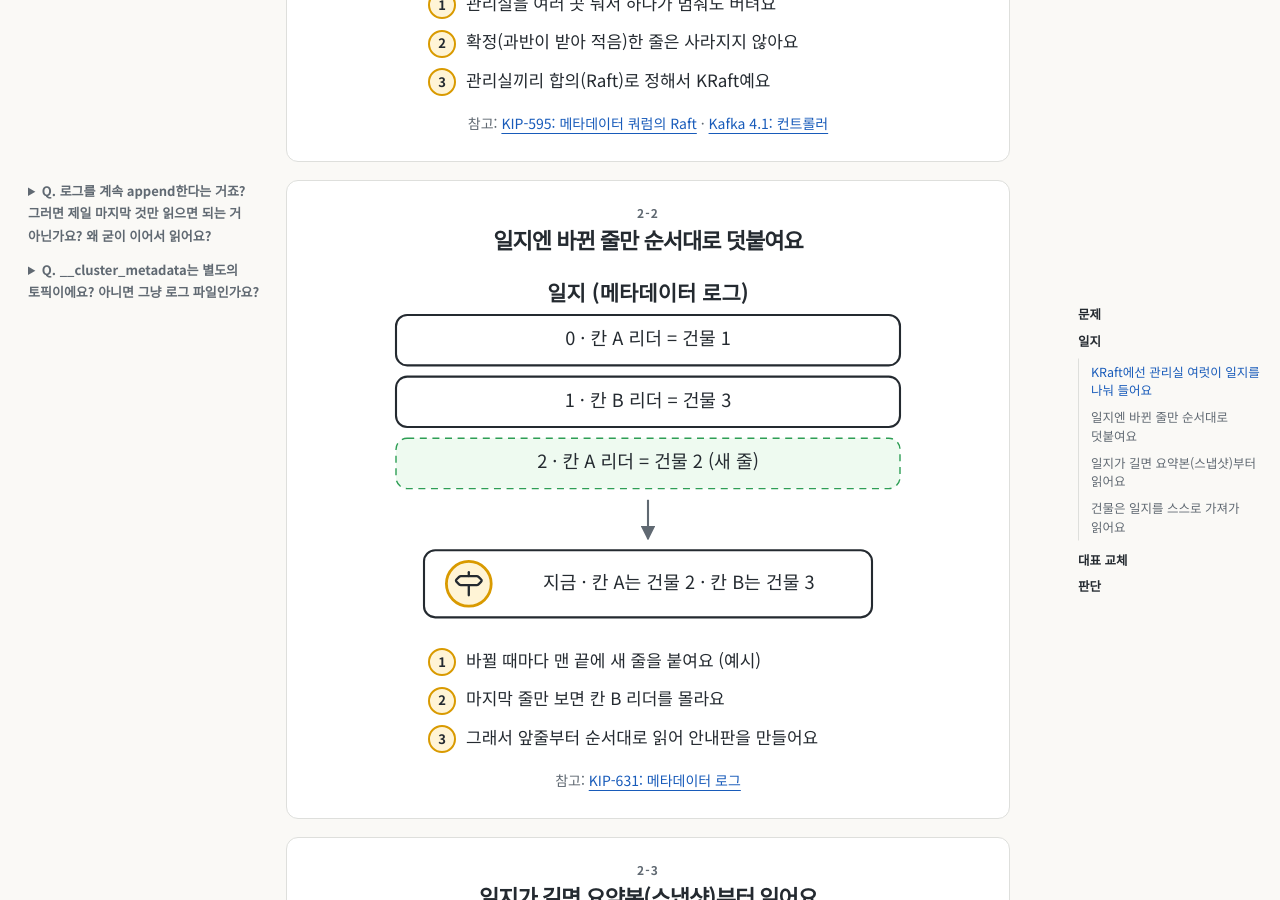
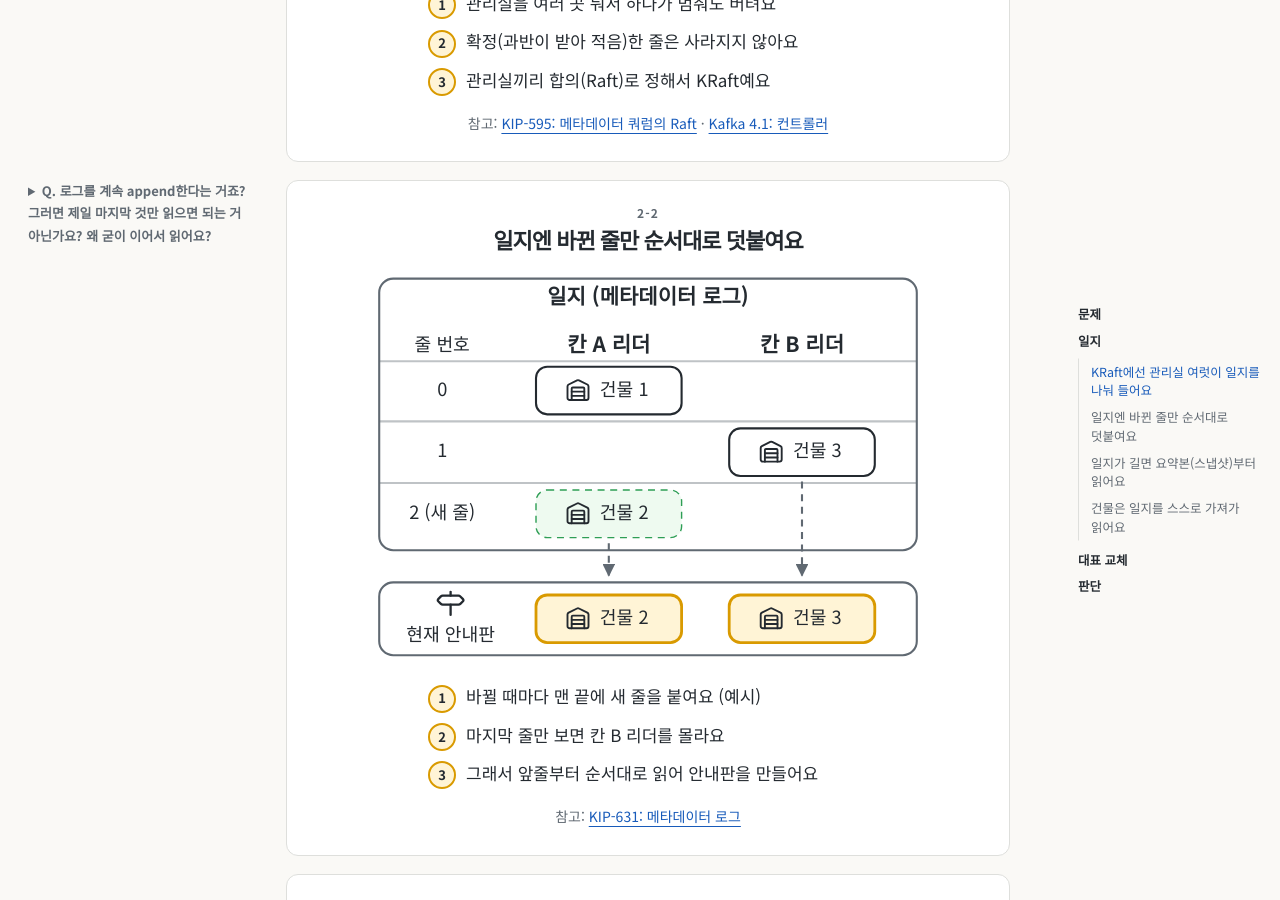
Before and after one commit to sj-park-kr/dev-log, a Jekyll site: the page built from _posts/kafka/2026-11-15-kraft.md, in a window 1280 px wide and 900 px high, scrolled down 4117 px. Built offline with Jekyll 4.4.1, drawn with Linux system fonts in a browser that asks for light colours.

Commit message:
KRaft 일지 그림 정리와 질문 삭제

```diff
--- a/_posts/kafka/2026-11-15-kraft.md
+++ b/_posts/kafka/2026-11-15-kraft.md
@@ -166,16 +166,27 @@ youtube: vXu4Fuw0PxY
 <div class="slide-with-question">
 <section class="slide">
 <h3>일지엔 바뀐 줄만 순서대로 덧붙여요</h3>
-<svg class="dg" viewBox="0 0 400 252" role="img" aria-label="일지에 0번 칸 A 리더는 건물 1, 1번 칸 B 리더는 건물 3, 2번 칸 A 리더는 건물 2가 차례로 적혀 있고 2번이 새로 붙은 줄이다. 세 줄을 순서대로 읽어야 지금 안내판인 칸 A는 건물 2, 칸 B는 건물 3이 나온다. 마지막 줄만 보면 칸 B를 알 수 없다. 내용은 설명용 예시다">
-<defs><marker id="kr5" viewBox="0 0 10 10" refX="9" refY="5" markerWidth="7" markerHeight="7" orient="auto"><path d="M0,0 L10,5 L0,10 z"/></marker></defs>
-<text class="label center" x="200" y="16">일지 (메타데이터 로그)</text>
-<rect class="box" x="20" y="30" width="360" height="36" rx="8"/><text class="chip" x="200" y="48">0 · 칸 A 리더 = 건물 1</text>
-<rect class="box" x="20" y="74" width="360" height="36" rx="8"/><text class="chip" x="200" y="92">1 · 칸 B 리더 = 건물 3</text>
-<rect class="new" x="20" y="118" width="360" height="36" rx="8"/><text class="chip" x="200" y="136">2 · 칸 A 리더 = 건물 2 (새 줄)</text>
-<path class="line" d="M200,162 L200,190" marker-end="url(#kr5)"/>
-<rect class="box" x="40" y="198" width="320" height="48" rx="8"/>
-<circle class="kafka" cx="72" cy="222" r="16"/><use class="ic" href="#i-signpost" x="61" y="211" width="22" height="22"/>
-<text class="chip" x="222" y="222">지금 · 칸 A는 건물 2 · 칸 B는 건물 3</text>
+<svg class="dg" viewBox="0 0 400 278" role="img" aria-label="일지의 0번 줄에는 칸 A 리더가 건물 1, 1번 줄에는 칸 B 리더가 건물 3으로 적혀 있다. 새로 붙은 2번 줄은 칸 A 리더만 건물 2로 바꾼다. 현재 안내판에는 칸 A의 최신 기록인 건물 2와 칸 B의 최신 기록인 건물 3이 표시된다. 내용은 설명용 예시다.">
+<defs><marker id="kr5" viewBox="0 0 10 10" refX="9" refY="5" markerWidth="6" markerHeight="6" orient="auto"><path d="M0,0 L10,5 L0,10 z"/></marker></defs>
+<rect class="line" x="8" y="4" width="384" height="194" rx="10"/>
+<path class="line" opacity=".4" d="M8,63 H392 M8,106 H392 M8,150 H392"/>
+<text class="label center" x="200" y="18">일지 (메타데이터 로그)</text>
+<text class="chip" x="53" y="52">줄 번호</text>
+<text class="label center" x="172" y="52">칸 A 리더</text>
+<text class="label center" x="310" y="52">칸 B 리더</text>
+<rect class="box" x="120" y="67" width="104" height="34" rx="8"/>
+<text class="chip" x="53" y="84">0</text><use class="ic" href="#i-warehouse" x="141" y="75" width="18" height="18"/><text class="chip" x="183" y="84">건물 1</text>
+<rect class="box" x="258" y="111" width="104" height="34" rx="8"/>
+<text class="chip" x="53" y="128">1</text><use class="ic" href="#i-warehouse" x="279" y="119" width="18" height="18"/><text class="chip" x="321" y="128">건물 3</text>
+<rect class="new" x="120" y="155" width="104" height="34" rx="8"/>
+<text class="chip" x="53" y="172">2 (새 줄)</text><use class="ic" href="#i-warehouse" x="141" y="163" width="18" height="18"/><text class="chip" x="183" y="172">건물 2</text>
+<path class="line dash" d="M172,193 V216" marker-end="url(#kr5)"/>
+<path class="line dash" d="M310,149 V216" marker-end="url(#kr5)"/>
+<rect class="line" x="8" y="221" width="384" height="52" rx="10"/>
+<use class="ic" href="#i-signpost" x="48" y="225" width="22" height="22"/>
+<text class="chip" x="59" y="259">현재 안내판</text>
+<rect class="kafka" x="120" y="230" width="104" height="34" rx="8"/><use class="ic" href="#i-warehouse" x="141" y="238" width="18" height="18"/><text class="chip" x="183" y="247">건물 2</text>
+<rect class="kafka" x="258" y="230" width="104" height="34" rx="8"/><use class="ic" href="#i-warehouse" x="279" y="238" width="18" height="18"/><text class="chip" x="321" y="247">건물 3</text>
 </svg>
 <ol class="steps">
 <li>바뀔 때마다 맨 끝에 새 줄을 붙여요 (예시)</li>
@@ -188,10 +199,6 @@ youtube: vXu4Fuw0PxY
 <details class="author-question">
 <summary>Q. 로그를 계속 append한다는 거죠? 그러면 제일 마지막 것만 읽으면 되는 거 아닌가요? 왜 굳이 이어서 읽어요?</summary>
 <p>A. 맞아요. 맨 끝에 덧붙이는 동작이 <b>append</b>예요. 하지만 마지막 줄엔 칸 A의 변경만 있어서 칸 B의 리더를 알려면 앞줄도 읽어야 해요.</p>
-</details>
-<details class="author-question">
-<summary>Q. __cluster_metadata는 별도의 토픽이에요? 아니면 그냥 로그 파일인가요?</summary>
-<p>A. 일지의 실제 이름으로 앱이 아닌 Kafka만 쓰는 <b>내부 토픽</b>이고 파티션은 하나예요. 디스크에는 <code>__cluster_metadata-0</code> 폴더에 여러 파일로 나뉘어 저장돼요. 내용을 점검할 땐 <a href="https://kafka.apache.org/41/operations/kraft/#debugging">전용 도구</a>를 써요.</p>
 </details>
 </aside>
 </div>
```
